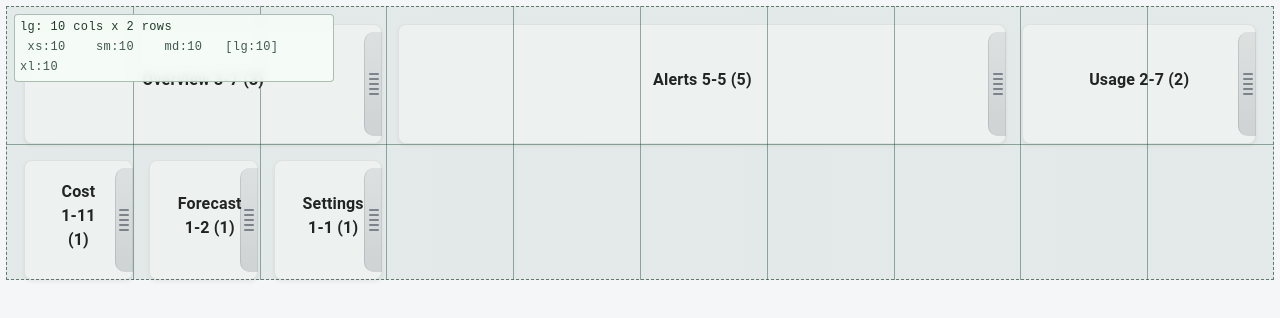
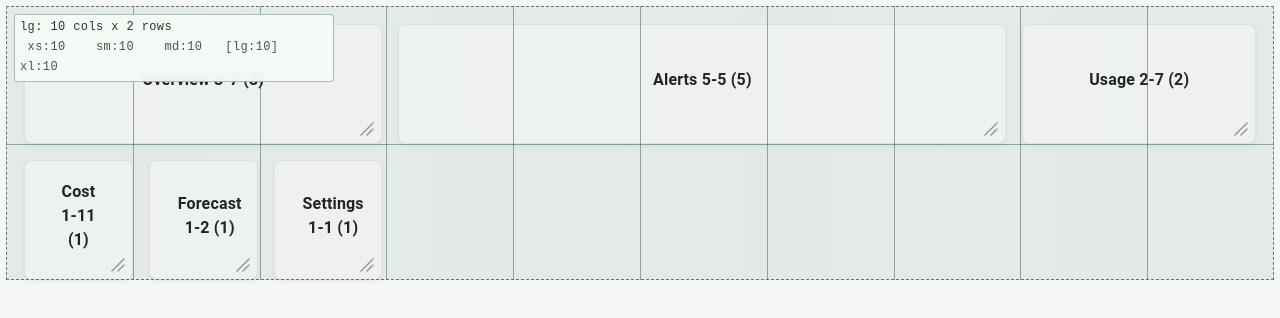
Before and after one commit to bwenzinger/customizable-dashboard, a React (Vite) app: page / in a window 1280 px wide. Shown: the top 318 px of the page. Built offline with nearby package versions, Linux system fonts and the light colour scheme.

Commit message:
added resize handle

```diff
--- a/src/drag-and-droppable-grid/DraggableGridCell.tsx
+++ b/src/drag-and-droppable-grid/DraggableGridCell.tsx
@@ -1,4 +1,5 @@
-import { Box } from '@mui/material';
+import { alpha } from '@mui/material/styles';
+import { Box, useTheme } from '@mui/material';
 import type {
   DragEvent as ReactDragEvent,
   MouseEvent as ReactMouseEvent,
@@ -21,9 +22,19 @@ type DraggableGridCellProps = {
   onResizeMouseDown: (event: ReactMouseEvent<HTMLDivElement>) => void;
 };
 
+type ResizeCornerHandleProps = {
+  gripColor: string;
+  activeGripColor: string;
+  isDragging: boolean;
+  animationMs: number;
+  visibleResizeHandleWidth: number;
+  onResizeMouseDown: (event: ReactMouseEvent<HTMLDivElement>) => void;
+};
+
 export function DraggableGridCell(
   props: DraggableGridCellProps
 ): React.JSX.Element {
+  const theme = useTheme();
   const {
     itemId,
     clampedWidth,
@@ -39,7 +50,9 @@ export function DraggableGridCell(
     onDragOver,
     onResizeMouseDown,
   } = props;
-  const visibleResizeHandleWidth = Math.max(resizeHandleWidth, 18);
+  const visibleResizeHandleWidth = Math.max(resizeHandleWidth, 24);
+  const gripColor = alpha(theme.palette.text.secondary, 0.42);
+  const activeGripColor = alpha(theme.palette.primary.main, 0.72);
 
   return (
     <Box
@@ -63,44 +76,91 @@ export function DraggableGridCell(
     >
       {children}
 
+      <ResizeCornerHandle
+        gripColor={gripColor}
+        activeGripColor={activeGripColor}
+        isDragging={isDragging}
+        animationMs={animationMs}
+        visibleResizeHandleWidth={visibleResizeHandleWidth}
+        onResizeMouseDown={onResizeMouseDown}
+      />
+    </Box>
+  );
+}
+
+function ResizeCornerHandle(props: ResizeCornerHandleProps): React.JSX.Element {
+  const {
+    gripColor,
+    activeGripColor,
+    isDragging,
+    animationMs,
+    visibleResizeHandleWidth,
+    onResizeMouseDown,
+  } = props;
+  const gripInset = 7;
+  const gripSize = 16;
+
+  return (
     <Box
       onMouseDown={onResizeMouseDown}
       sx={{
         position: 'absolute',
-          top: 8,
         right: 0,
-          bottom: 8,
+        bottom: 0,
         width: `${visibleResizeHandleWidth}px`,
-          display: 'flex',
-          alignItems: 'center',
-          justifyContent: 'center',
+        height: `${visibleResizeHandleWidth}px`,
         cursor: 'col-resize',
         zIndex: 2,
-          borderTopLeftRadius: 10,
-          borderBottomLeftRadius: 10,
-          background:
-            'linear-gradient(180deg, rgba(15, 23, 42, 0.08), rgba(15, 23, 42, 0.14))',
-          borderLeft: '1px solid rgba(15, 23, 42, 0.12)',
-          transition: `background-color ${Math.min(animationMs, 120)}ms ease`,
+        borderBottomRightRadius: 'inherit',
+        overflow: 'hidden',
+        transition: `opacity ${Math.min(animationMs, 120)}ms ease`,
+        opacity: isDragging ? 1 : 0.9,
       }}
     >
       <Box
         sx={{
-            display: 'grid',
-            gap: '3px',
+          position: 'absolute',
+          right: gripInset,
+          bottom: gripInset,
+          width: gripSize,
+          height: gripSize,
         }}
       >
-          {Array.from({ length: 5 }, (_, index) => (
         <Box
-              key={`resize-grip-${index}`}
+          component="svg"
+          viewBox="0 0 16 16"
+          aria-hidden
           sx={{
-                width: 10,
-                height: '2px',
-                borderRadius: 999,
-                bgcolor: 'rgba(15, 23, 42, 0.45)',
+            display: 'block',
+            width: '100%',
+            height: '100%',
+            overflow: 'visible',
+          }}
+        >
+          <Box
+            component="line"
+            x1="2"
+            y1="14"
+            x2="14"
+            y2="2"
+            sx={{
+              stroke: isDragging ? activeGripColor : gripColor,
+              strokeWidth: 1.5,
+              strokeLinecap: 'round',
             }}
           />
-          ))}
+          <Box
+            component="line"
+            x1="8"
+            y1="14"
+            x2="14"
+            y2="8"
+            sx={{
+              stroke: isDragging ? activeGripColor : gripColor,
+              strokeWidth: 1.5,
+              strokeLinecap: 'round',
+            }}
+          />
         </Box>
       </Box>
     </Box>
```
Lines whose indentation alone changed are shown as unchanged.
